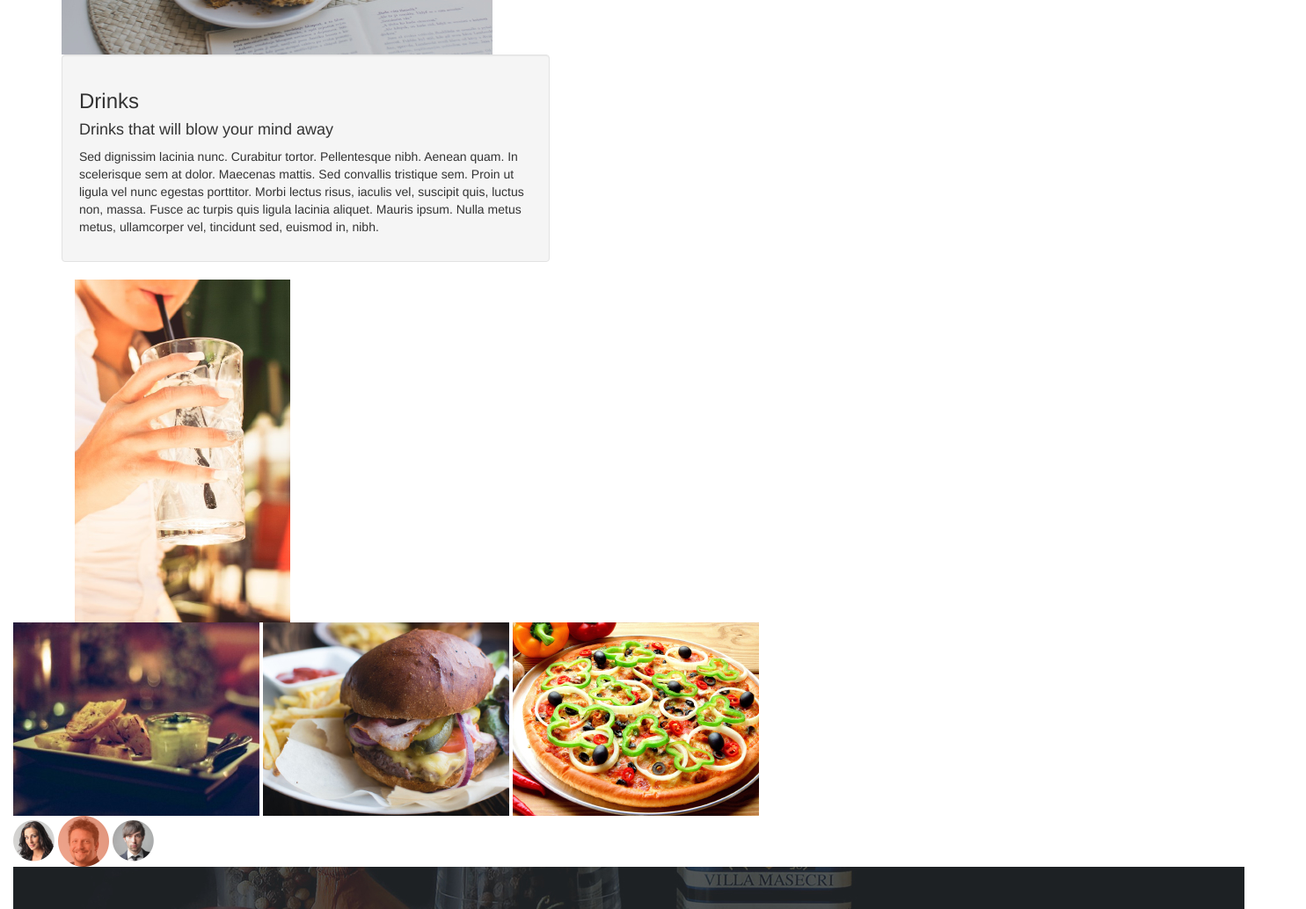
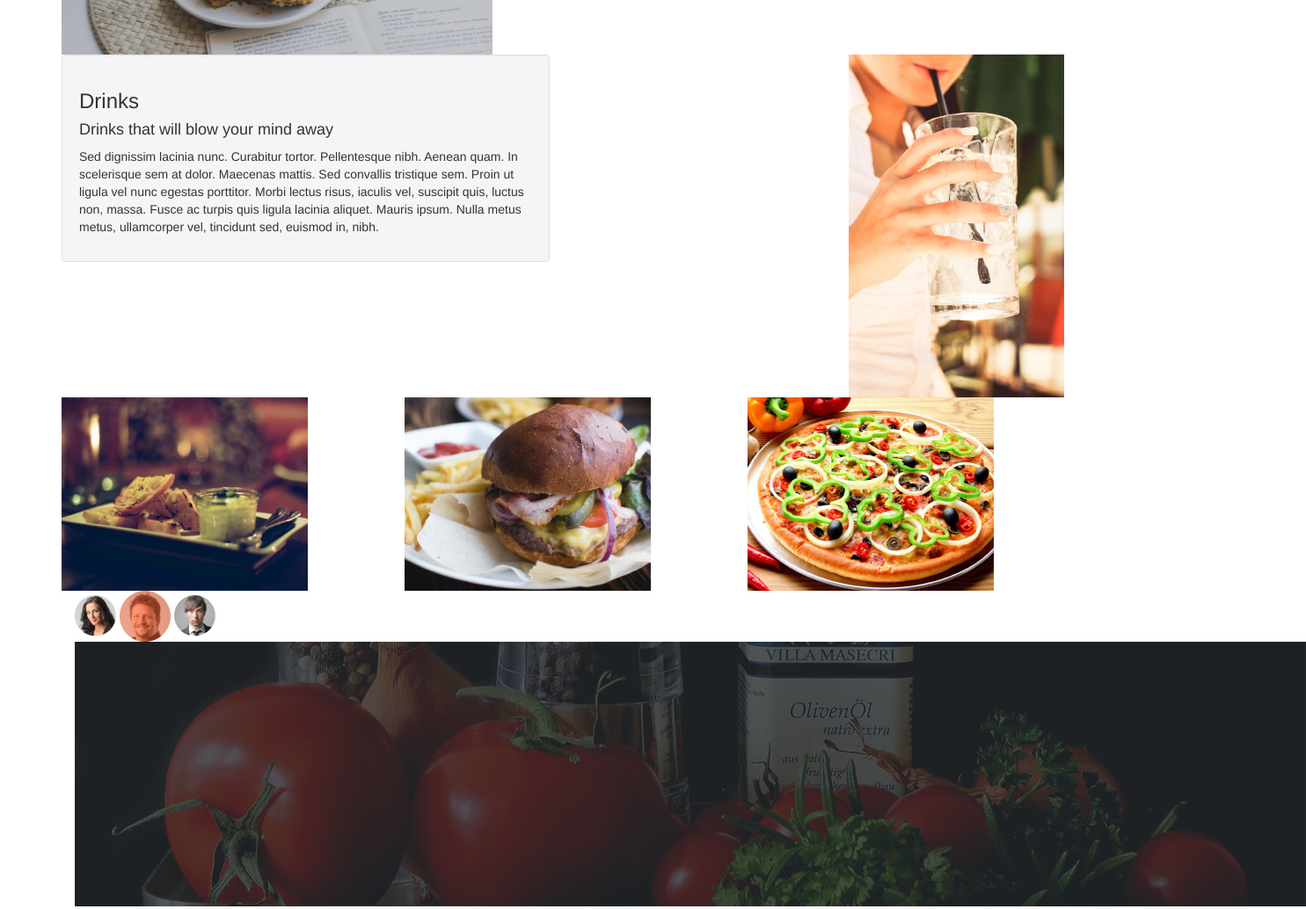
Before and after one commit to petergitonga/anita, a plain HTML site: page index.html in a window 1280 px wide. Shown: the part 1125-2159 px from the top of the page at 88% size, 1485 px wide, since content can reach past the window. Drawn offline with nearby package versions, Linux system fonts and the light colour scheme.

```diff
--- a/css/styles.css
+++ b/css/styles.css
@@ -6,4 +6,5 @@
 }
 #drink1{
   float: right;
+  width: auto;
 }
--- a/index.html
+++ b/index.html
@@ -19,8 +19,8 @@
     <div class="row">
       <div class="col-md-3">
         <div class="jumbotron">
-        <p>Happy Hour</p>
-        <p>Party Time</p>
+            <p>Happy Hour</p>
+            <p>Party Time</p>
         </div>
       </div>
       <div class="col-md-3">
@@ -63,16 +63,21 @@
            Nulla metus metus, ullamcorper vel, tincidunt sed, euismod in, nibh. </p>
         </div>
       </div>
-    </div>
-      <div class="col-md-6">
+      <div class="col-md-6" id="drink1">
         <img src="img/drink1.jpg">
       </div>
     </div>
-      <div class="col-md-12">
+    <div class="row">
+      <div class="col-md-4">
         <img src="img/chickenBurger.jpg">
+      </div>
+      <div class="col-md-4">
         <img src="img/beefBurger.jpg">
+      </div>
+      <div class="col-md-4">
         <img src="img/chickenPizza.jpg">
       </div>
+    </div>
       <div class="col-md-4">
         <img src="img/p1.png">
         <img src="img/p2.png">
```
